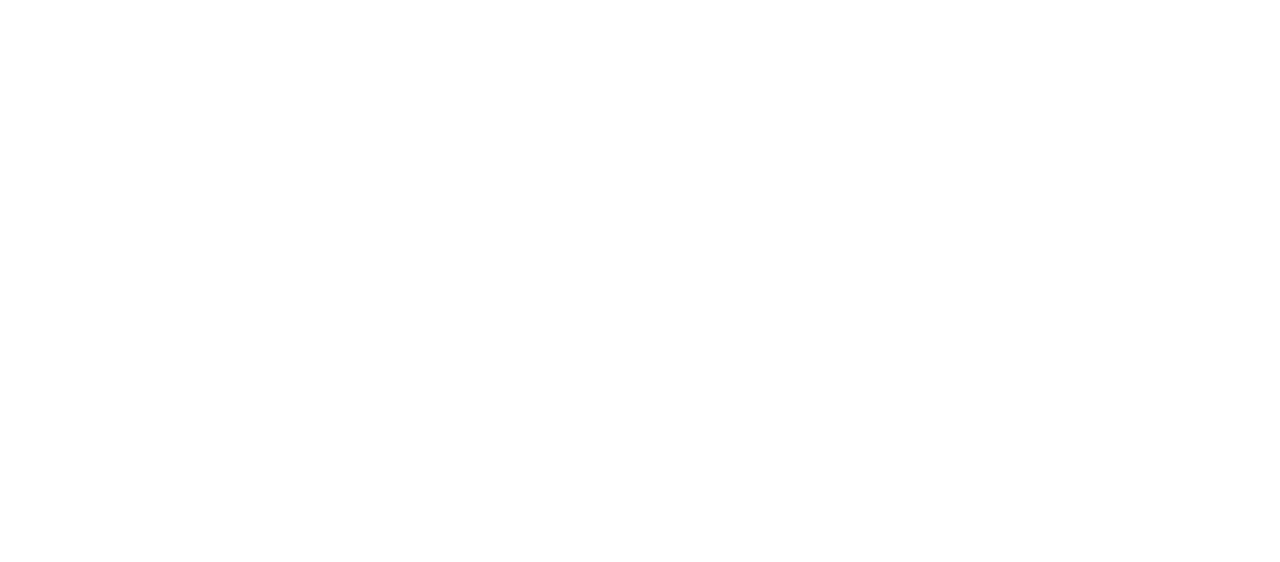
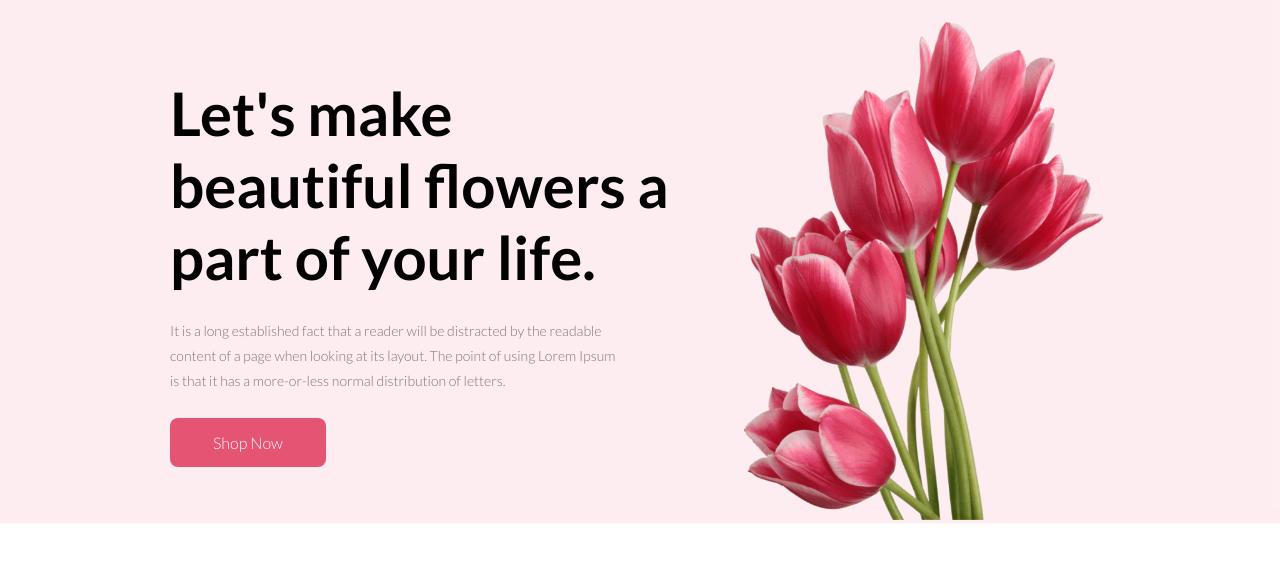
Before and after one commit to manik-roy-tagor/flower-shop, a plain HTML site: page index.html in a window 1280 px wide. Drawn offline with Linux system fonts and the light colour scheme.

Commit message:
Header Banner Part Created

```diff
--- a/assets/css/style.css
+++ b/assets/css/style.css
@@ -0,0 +1,50 @@
+* {
+    margin: 0;
+    padding: 0;
+    font-family: 'Lato', sans-serif;
+}
+
+.header-container {
+    min-height: 500px;
+    background: rgba(229, 84, 115, 0.10);
+    display: flex;
+    justify-content: space-around;
+    align-items: center;
+    padding-left: 170px;
+    padding-top: 20px;
+}
+
+.header-left {
+    width: 50%;
+}
+
+.header-title {
+    color: #020202;
+    font-size: 60px;
+    font-weight: bolder;
+}
+
+.header-desc {
+    width: 450px;
+    color: rgba(39, 39, 39, 0.60);
+    font-size: 14px;
+    line-height: 25px;
+    margin: 25px 0;
+}
+
+.header-right {
+    width: 50%;
+}
+
+.primary-btn {
+    display: inline-flex;
+    padding: 15px 43px;
+    border-radius: 8px;
+    background: #E55473;
+    border: 0;
+    color: #fff;
+    font-size: 16px;
+}
+.header-img{
+    height: 500px;
+}
--- a/index.html
+++ b/index.html
@@ -4,8 +4,24 @@
     <meta charset="UTF-8">
     <meta name="viewport" content="width=device-width, initial-scale=1.0">
     <title>Home | Flower Shop</title>
+    <link rel="preconnect" href="https://fonts.googleapis.com">
+    <link rel="preconnect" href="https://fonts.gstatic.com" crossorigin>
+    <link href="https://fonts.googleapis.com/css2?family=Lato:wght@300;700&display=swap" rel="stylesheet">
+    <link rel="stylesheet" href="assets/css/style.css">
 </head>
 <body>
-
+    <!-- Header Section -->
+    <header>
+<div class="header-container">
+    <div class="header-left">
+        <h1 class="header-title">Let's make <br>beautiful flowers a <br>part of your life.</h1>
+        <p class="header-desc">It is a long established fact that a reader will be distracted by the readable content of a page when looking at its layout. The point of using Lorem Ipsum is that it has a more-or-less normal distribution of letters.</p>
+        <button class="primary-btn">Shop Now</button>
+    </div>
+    <div class="header-right">
+        <img class="header-img" src="assets/images/pngwing 10.png" alt="Rose">
+    </div>
+</div>
+    </header>
 </body>
 </html>
```
